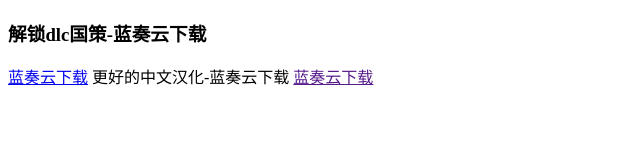
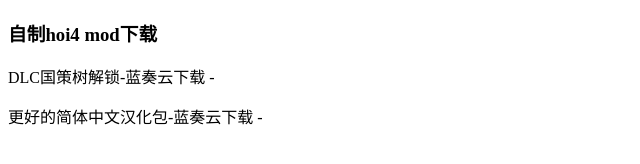
Before and after one commit to NuanNuan-2022/NuanNuan-2022.github.io, a plain HTML site: page index.html in a window 1280 px wide. Shown: the whole page, without its empty margins (0-640 px from the left). Drawn offline with Linux system fonts and the light colour scheme.

Commit message:
Update index.html

```diff
--- a/index.html
+++ b/index.html
@@ -8,9 +8,9 @@
 </head>
 <body>
 
-	<h3>解锁dlc国策-蓝奏云下载</h3>
-	<a href="https://wwvh.lanzoup.com/iqmpH2mog3yh">蓝奏云下载</a>
-	<span>更好的中文汉化-蓝奏云下载</span>
-	<a href="">蓝奏云下载</a>
+	<h3>自制hoi4 mod下载</h3>
+	<p>DLC国策树解锁-蓝奏云下载 - <a href="https://wwvh.lanzoup.com/iqmpH2mog3yh"></a></p>
+	<p>更好的简体中文汉化包-蓝奏云下载 - <a href="https://www.example.com/dlc-unlock"></a></p>
+
 </body>
 </html>
```
